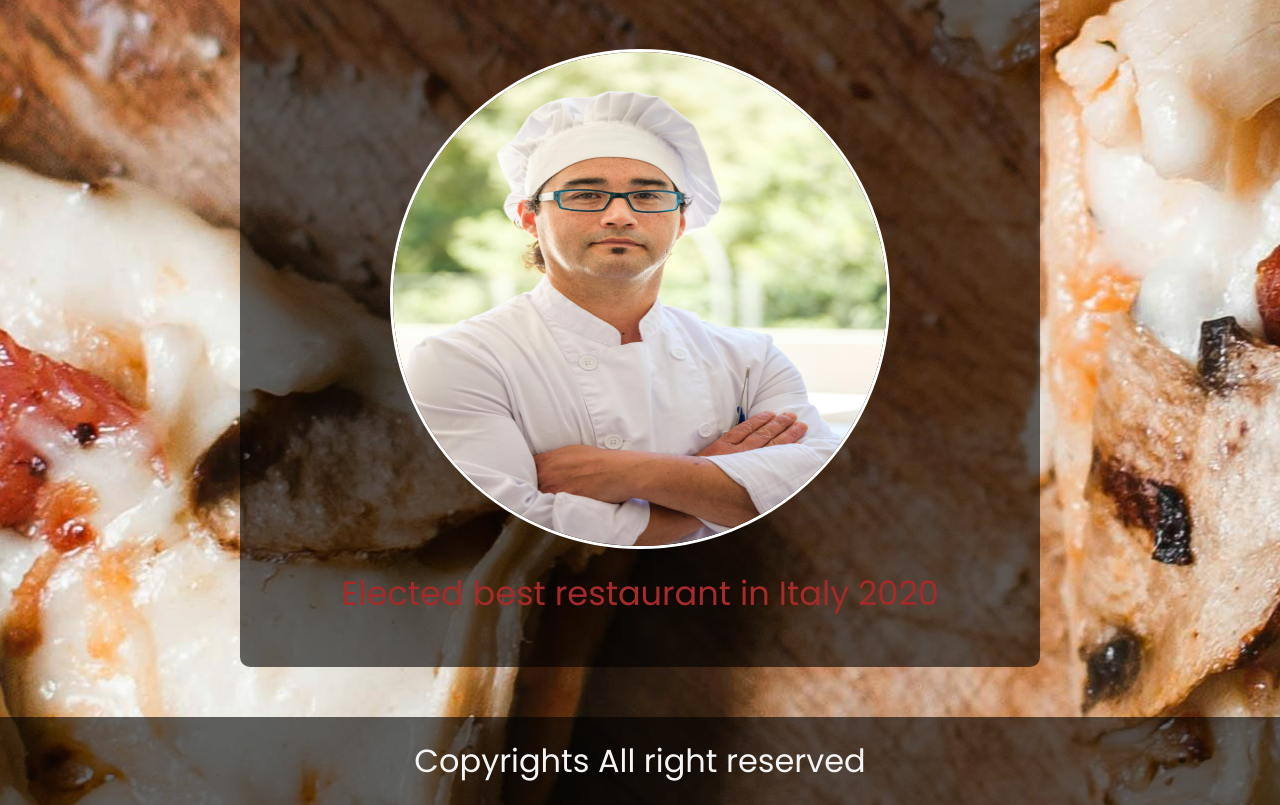
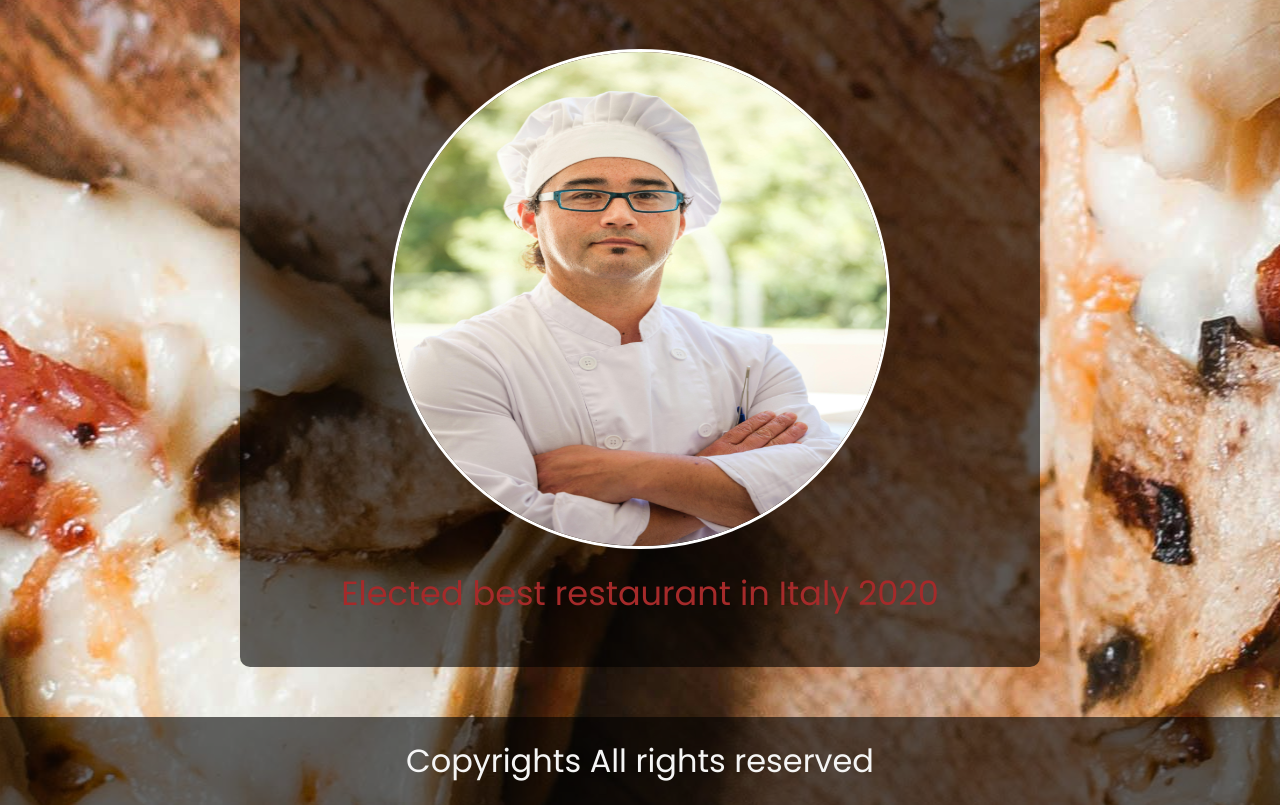
Before and after one commit to Montijunior/Restaurant-Pizza, a website built with webpack: page src/index.html in a window 1280 px wide. Shown: the part 254-1059 px from the top of the page. Built offline with nearby package versions, Linux system fonts and the light colour scheme.

Commit message:
subtree commit

```diff
--- a/src/index.html
+++ b/src/index.html
@@ -22,7 +22,7 @@
     <div id="content"></div>
 
     <!-- footer -->
-    <footer>Copyrights All right reserved</footer>
+    <footer>Copyrights All rights reserved</footer>
 
 </body>
 </html>
```
Also changed, not shown: dist/index.html.
